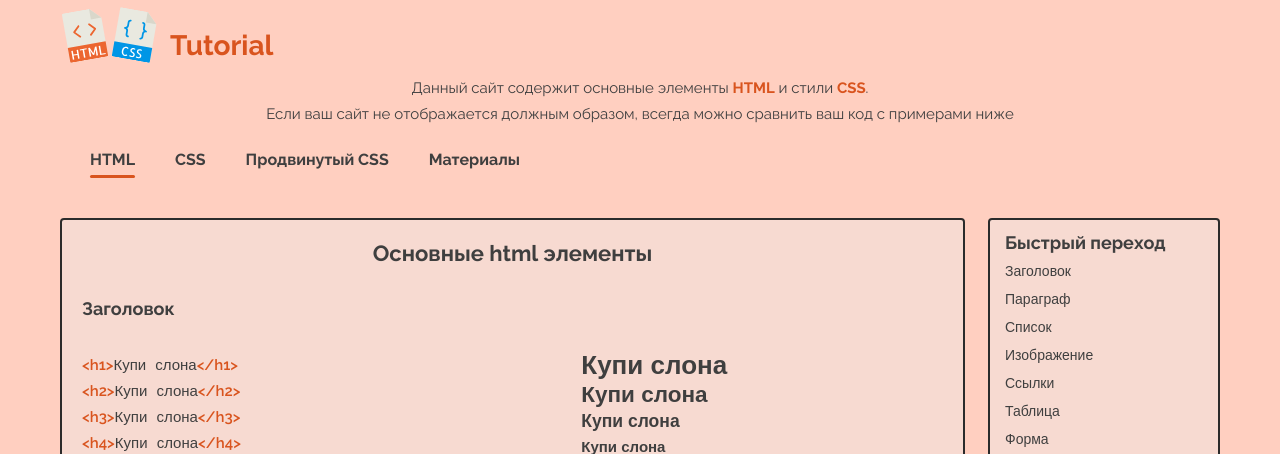
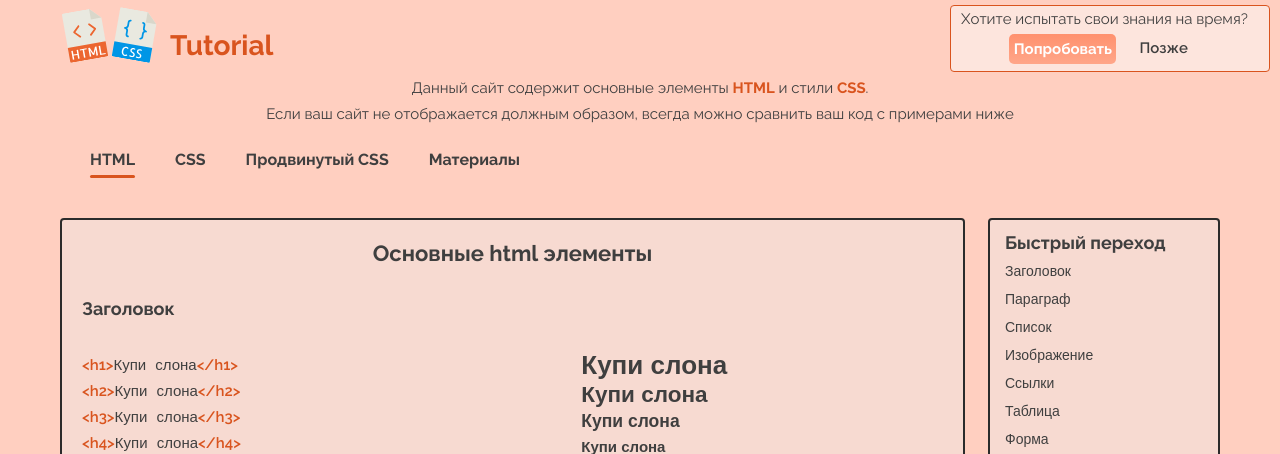
Before and after one commit to vitaliyhtml5/vitaliyhtml5.github.io, a PHP site: page / in a window 1280 px wide. Shown: the top 454 px of the page. Run offline with PHP 8.4, Linux system fonts and the light colour scheme.

Commit message:
quick test was added

```diff
--- a/html/index.html
+++ b/html/index.html
@@ -12,6 +12,13 @@
 <body>
 	<header id="header-main">
 		<div class="header">
+			<div class="new-tooltip">
+				<p class="new-tooltip__text">Хотите испытать свои знания на время?</p>
+				<div class="new-tooltip-btn-wrap">
+					<a href="quiz/quick-test.html" class="new-tooltip__link new-tooltip__storage">Попробовать</a>
+					<button class="new-tooltip__btn new-tooltip__storage">Позже</button>
+				</div>
+			</div>
 			<div class="container">
 				<div class="header-logo">
 					<img class="header-logo__img" src="img/html-logo.svg" alt="Лого html">
@@ -756,6 +763,7 @@
 									<ul>
 										<li class="files-list quiz-site"><a href="quiz/test1.html">Вариант - 1</a></li>
 										<li class="files-list quiz-site"><a href="quiz/test2.html">Вариант - 2</a></li>
+										<li class="files-list quiz-site"><a href="quiz/quick-test.html">Тест на время</a></li>
 									</ul>
 								</div><hr>
 								<h3 class="main-subtitle" id="files-link_nineth">Примеры готовых сайтов</h3>
--- a/html/script.js
+++ b/html/script.js
@@ -65,3 +65,18 @@ function showHideFiles() {
 	});
 }
 showHideFiles();
+
+// New tooltip
+function showNewTooltip() {
+	const newTooltipBtn = document.querySelectorAll('.new-tooltip__storage');
+	const newTooltip = document.querySelector('.new-tooltip');
+	if (localStorage.getItem('newTooltip')) newTooltip.style.display = 'none';
+
+	newTooltipBtn.forEach(element => {
+		element.onclick = () => {
+			localStorage.setItem('newTooltip', 'shown');
+			newTooltip.style.display = 'none';
+		}
+	});
+}
+showNewTooltip();
--- a/html/styles.css
+++ b/html/styles.css
@@ -42,6 +42,7 @@ a {
 	padding: 0 10px;
 }
 .header {
+	position: relative;
 	padding: 10px 0 15px;
 }
 .hamburger,
@@ -552,7 +553,7 @@ a {
 	background: url(img/example.svg) no-repeat;
 }
 .quiz-site::before {
-	top: 5px;
+	top: 6px;
 	width: 14px;
 	height: 14px;
 	background: url(img/pen.svg) no-repeat;
@@ -649,6 +650,61 @@ a {
 	transform: rotate(-180deg);
 	transform-origin: 50% 35%;
 }
+.new-tooltip {
+	position: absolute;
+	z-index: 5;
+	top: 5px;
+	right: 10px;
+	width: 320px;
+	padding: 0 10px;
+	border: 1px solid #d9541e;
+	border-radius: 4px;
+	background-color: #fde5dd;
+	animation: newtooltip 3s;
+}
+.new-tooltip-btn-wrap {
+	display: flex;
+	justify-content: center;
+	width: 80%;
+	margin: 2px auto 7px;
+	text-align: center;
+	font-weight: 700;
+}
+.new-tooltip__link {
+	width: 45%;
+	padding: 2px 5px;
+	border-radius: 5px;
+	color: #fff;
+	background: linear-gradient(180deg, #ff916e, #ffa689);
+	cursor: pointer;
+	transition: 0.4s;
+}
+.new-tooltip__link:hover {
+	box-shadow: 0 0 10px 2px rgba(253,113,57,0.3);
+}
+.new-tooltip__btn {
+	width: 40%;
+	padding-bottom: 2px;
+	border: none;
+	font: 600 15px/26px Raleway, Arial, Helvetica, sans-serif;
+	color: #3f3f3f;
+	background: none;
+	cursor: pointer;
+	transition: 0.4s;
+}
+.new-tooltip__btn:hover {
+	color: #d9541e;
+}
+@keyframes newtooltip {
+	0% {
+		opacity: 0;
+	}
+	100% {
+		opacity: 1;
+	}
+}
+
+}
 @media (max-width: 997px) {
 	.hamburger,
 	.hamburger-open {
@@ -744,7 +800,8 @@ a {
 @media (max-width: 700px) {
 	.tutorial,
 	.hamburger,
-	.hamburger-open {
+	.hamburger-open,
+	.new-tooltip {
 		display: none;
 	}
 	.btnup-smdev {
```
